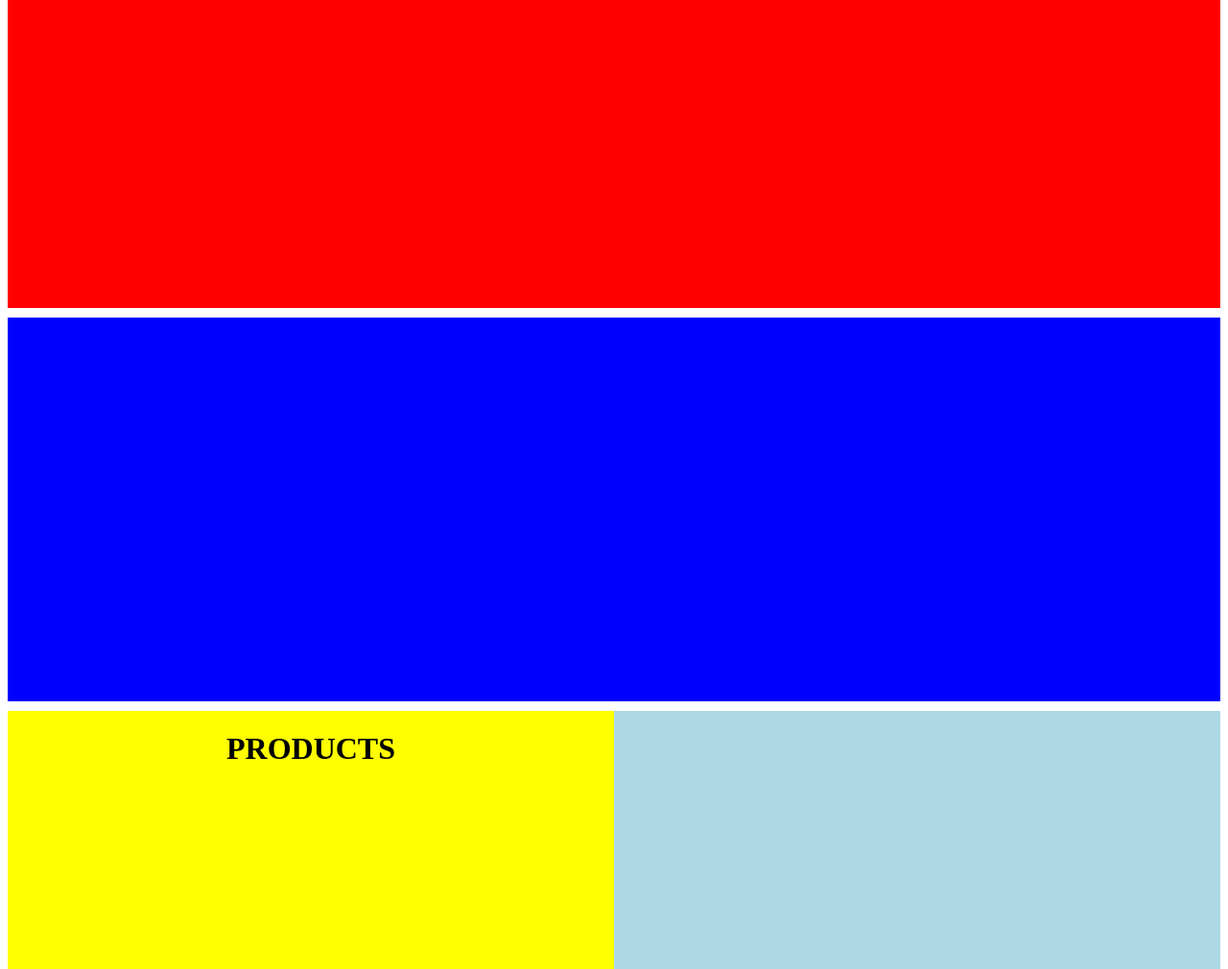
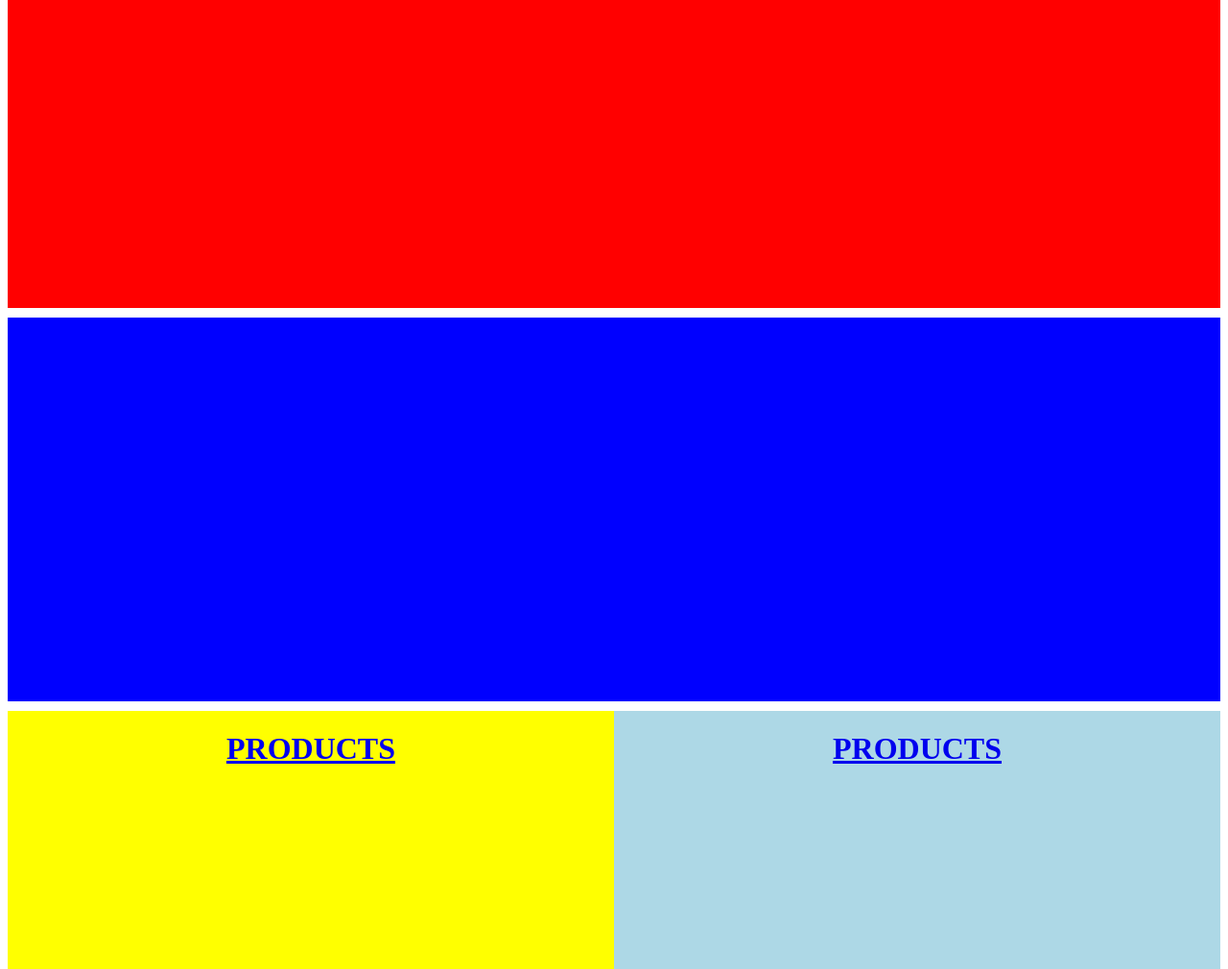
Before and after one commit to mikelmah/SMCWEB2, a plain HTML site: page web2 3rd class/index.html in a window 1280 px wide. Shown: the part 87-1097 px from the top of the page at 96% size. Drawn offline with Linux system fonts and the light colour scheme; files whose address does not match are found by name.

Commit message:
link product page
linked product page to home page

```diff
--- a/web2 3rd class/index.html
+++ b/web2 3rd class/index.html
@@ -3,7 +3,7 @@
 <head>
     <meta charset="utf-8">
     <meta http-equiv="X-UA-Compatible" content="IE=edge">
-    <title>Page Title</title>
+    <title>Session-3 HOME</title>
     <meta name="viewport" content="width=device-width, initial-scale=1">
     <link rel="stylesheet" type="text/css" media="screen" href="main.css">
     <script src="main.js"></script>
@@ -17,10 +17,10 @@
 
         </div>
         <div class="yellow floater-section small-width-50 medium-width-50 larg-height-400">
-            <h1>PRODUCTS</h1>
+            <a href="products.html"><h1>PRODUCTS</h1></a>
         </div>
         <div class="lightblue floater-section small-width-50 larg-height-400">
-
+            <a href="products.html"><h1>PRODUCTS</h1></a>
         </div>
         <div class="green floater-section small-width-50">
             <h1>CONTACT</h1>
```
